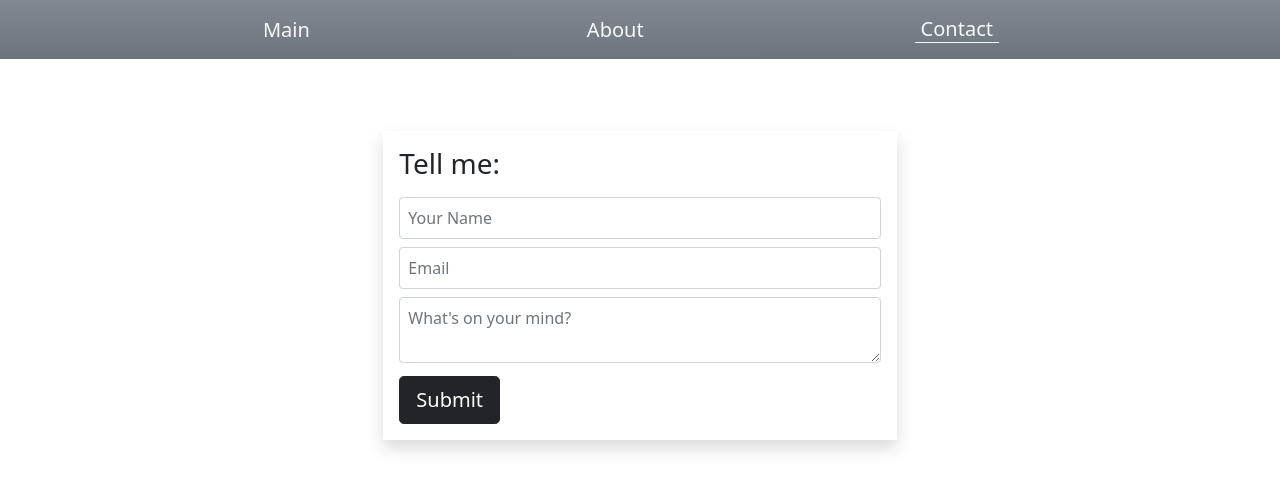
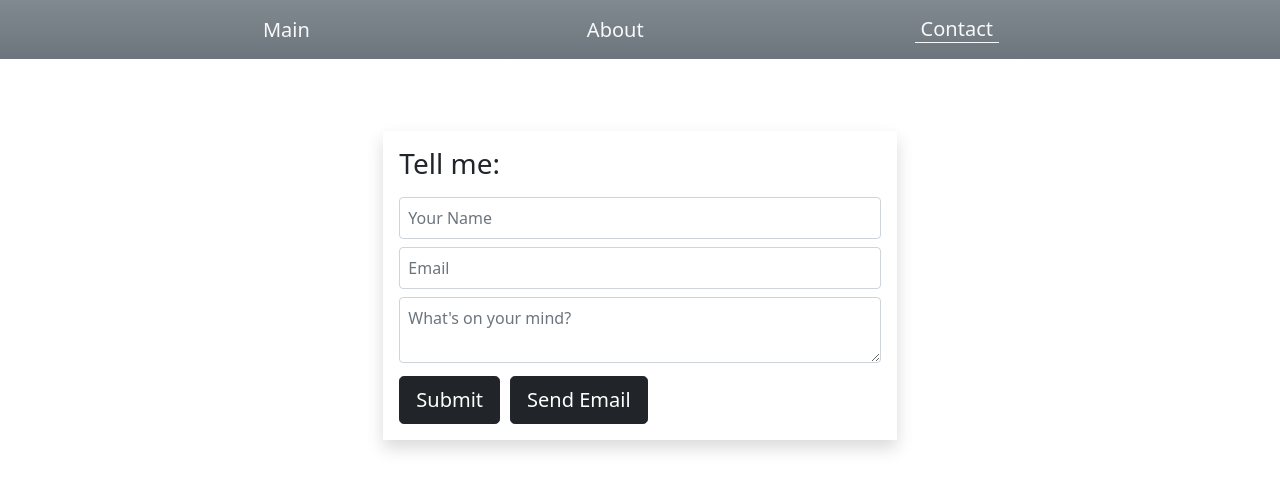
Before and after one commit to Alijeyrad/my-website, a React (Create React App) app: page /contact in a window 1280 px wide. Shown: the top 490 px of the page. Built offline with nearby package versions, Linux system fonts and the light colour scheme.

Commit message:
added email button in contact

```diff
--- /dev/null
+++ b/src/Contact/Contact.css
@@ -0,0 +1,8 @@
+a {
+  text-decoration: none;
+  color: inherit;
+}
+
+a:hover {
+  color: inherit;
+}
--- a/src/Contact/Contact.jsx
+++ b/src/Contact/Contact.jsx
@@ -2,6 +2,7 @@
 import React, { useState } from 'react';
 import Button from '../Button/Button';
 import TextInput from '../TextInput/TextInput';
+import './Contact.css';
 
 function Contact() {
   const [name, setName] = useState('');
@@ -115,6 +116,13 @@ function Contact() {
             >
               Submit
             </Button>
+            <Button
+              style={{ marginLeft: '10px', marginTop: '5px' }}
+            >
+              <a href="mailto:alijeyrad@gmail.com">
+                Send Email
+              </a>
+            </Button>
           </>
         )}
       </div>
--- a/src/Navbar/Navbar.css
+++ b/src/Navbar/Navbar.css
@@ -1,5 +1,5 @@
 button:hover {
-  color: #2c3e50 !important;
+  color: rgb(205, 204, 204) !important;
 }
 
 .navbtn {
@@ -11,5 +11,7 @@ button:hover {
 }
 
 .active:hover {
-  border-bottom: 1px solid #2c3e50;
+  border-bottom: 1px solid rgb(205, 204, 204);
 }
+
+/* #2c3e50 */
```
